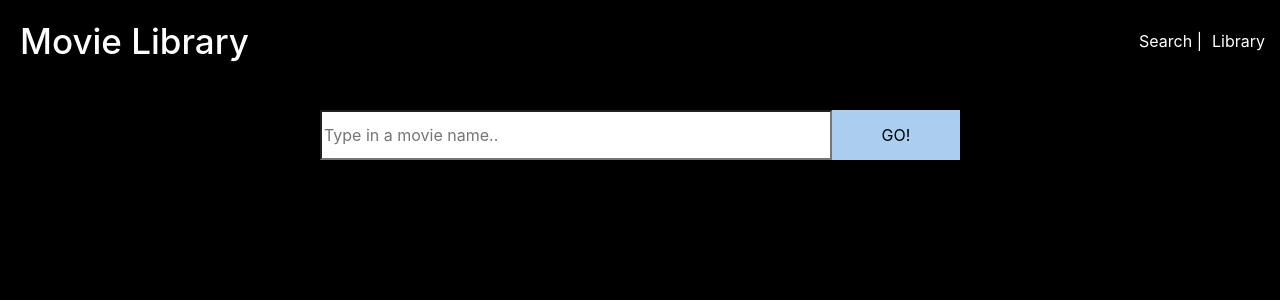
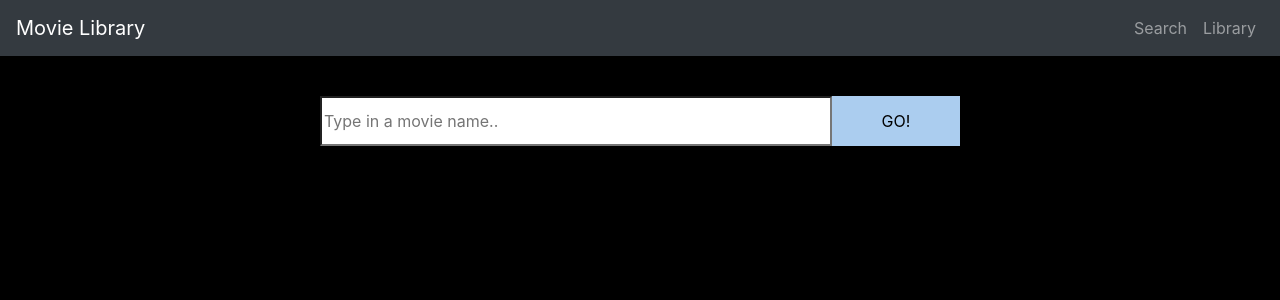
Before and after one commit to annlinros/Personal-Movie-Library, a React (Create React App) app: page / in a window 1280 px wide. Shown: the top 300 px of the page. Built offline with nearby package versions, Linux system fonts and the light colour scheme.

Commit message:
Updated Header styles using react-bootstrap

```diff
--- a/src/components/Header/Header.css
+++ /dev/null
@@ -1,23 +0,0 @@
-.nav {
-  width: 100vw;
-  height: 70px;
-  display: flex;
-  justify-content: space-between;
-  background: #000;
-}
-
-h1 {
-  margin: 20px;
-  font-size: 35px;
-  color: #fff;
-}
-
-.routeDivs {
-  display: flex;
-  align-items: center;
-  padding: 10px;
-}
-
-.routeDivs>* {
-  padding: 5px;
-}
--- a/src/components/Header/Header.js
+++ b/src/components/Header/Header.js
@@ -1,24 +1,21 @@
 import React from "react";
-import { Link } from "react-router-dom";
-import "./Header.css";
+import { Nav, Navbar } from "react-bootstrap";
 
 export default function Header() {
   return (
-    <nav className="nav">
-      <h1> Movie Library</h1>
-      <div className="routeDivs">
-        <Link style={linkStyle} to="/">
-          Search  {" | "}
-        </Link>
-
-        <Link style={linkStyle} to="/library">
-          Library
-        </Link>
-      </div>
-    </nav>
+    <Navbar bg="dark" variant="dark" expand="md">
+      <Navbar.Brand href="#home">Movie Library</Navbar.Brand>
+      <Navbar.Toggle aria-controls="basic-navbar-nav" />
+      <Navbar.Collapse id="basic-navbar-nav">
+        <Nav className="ml-auto">
+          <Nav.Item>
+            <Nav.Link href="/">Search</Nav.Link>
+          </Nav.Item>
+          <Nav.Item>
+            <Nav.Link href="/library">Library</Nav.Link>
+          </Nav.Item>
+        </Nav>
+      </Navbar.Collapse>
+    </Navbar>
   );
 }
-const linkStyle = {
-  textDecoration: "none",
-  color: "#fff"
-};
```
